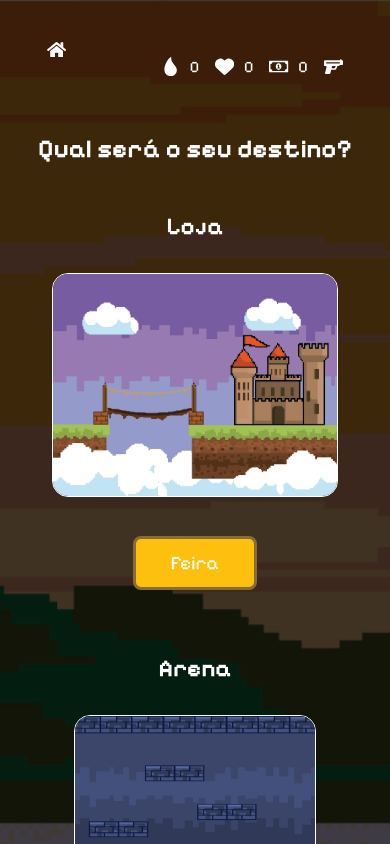
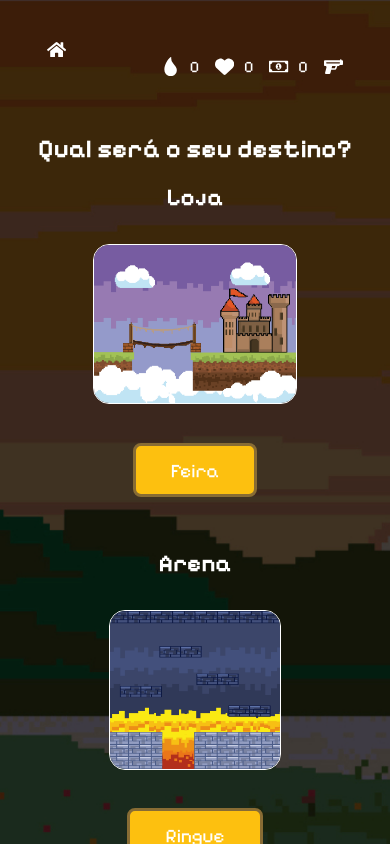
Before and after one commit to carlalopesj/dragon-flames, a React (Vite) app: page /game in a window 390 px wide. Shown: the top 844 px of the page. Built offline with nearby package versions, Linux system fonts and the light colour scheme; a web font is replaced by a local one.

Commit message:
style: responsive changes

```diff
--- a/src/components/Cards/Cards.css
+++ b/src/components/Cards/Cards.css
@@ -13,7 +13,7 @@
 .img-card {
     width: 100%;
     max-width: 90%;
-    height: 14rem;
+    height: 10rem;
     border: 1px solid white;
     border-radius: 1rem;
 }
--- a/src/pages/Game/Game.css
+++ b/src/pages/Game/Game.css
@@ -56,12 +56,21 @@
     }
 
     .destiny-container {
-        margin-top: 1rem;
+        display: grid;
+        grid-template-columns: repeat(2, 1fr);
+        flex-direction: row;
+        justify-content: center;
+        align-items: center;
+        gap: 1.2rem;
+        margin: 3rem;
+        margin-top: -0.8rem;
+    }
+
+    .locals {
         display: flex;
         flex-direction: column;
         justify-content: center;
         align-items: center;
-        gap: 2rem;
     }
 
     .game-page p {
--- a/src/pages/Game/Game.jsx
+++ b/src/pages/Game/Game.jsx
@@ -18,7 +18,7 @@ function Game() {
             <Header />
             <div className="destiny-page">
                 <h1> Qual será o seu destino? </h1>
-                <div className='destiny-container'>
+                <div className='destiny-container locals'>
                     {locals.map((local) => (
                         <Cards
                             key={local.id}
--- a/src/pages/Store/Store.jsx
+++ b/src/pages/Store/Store.jsx
@@ -56,13 +56,13 @@ function Store() {
     const nextWeapon = currentIndex < weapons.length - 1 ? weapons[currentIndex + 1] : null;
 
     const items = [
-        { id: 1, type: "+10 Saúde", image: ImgHealth, name: "10 moedas", actionBtn: addHealth },
-        { id: 2, type: "+5 XP", image: ImgXp, name: "5 moedas", actionBtn: addXP },
+        { id: 1, type: "+10 Saúde", image: ImgHealth, name: "10$", actionBtn: addHealth },
+        { id: 2, type: "+5 XP", image: ImgXp, name: "5$", actionBtn: addXP },
         {
             id: 3,
             type: nextWeapon ? nextWeapon.name : "Suprema",
             image: ImgSword,
-            name: nextWeapon ? `${nextWeapon.cost} moedas` : "Indisponível",
+            name: nextWeapon ? `${nextWeapon.cost}$` : "Indisponível",
             actionBtn: nextWeapon ? buyWeapon : null
         }
     ];
```
